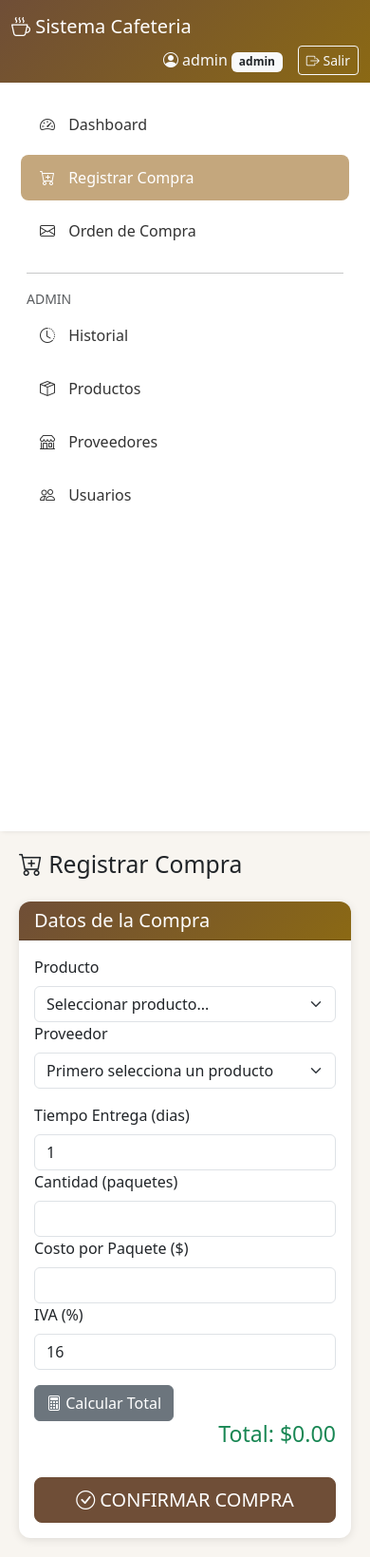
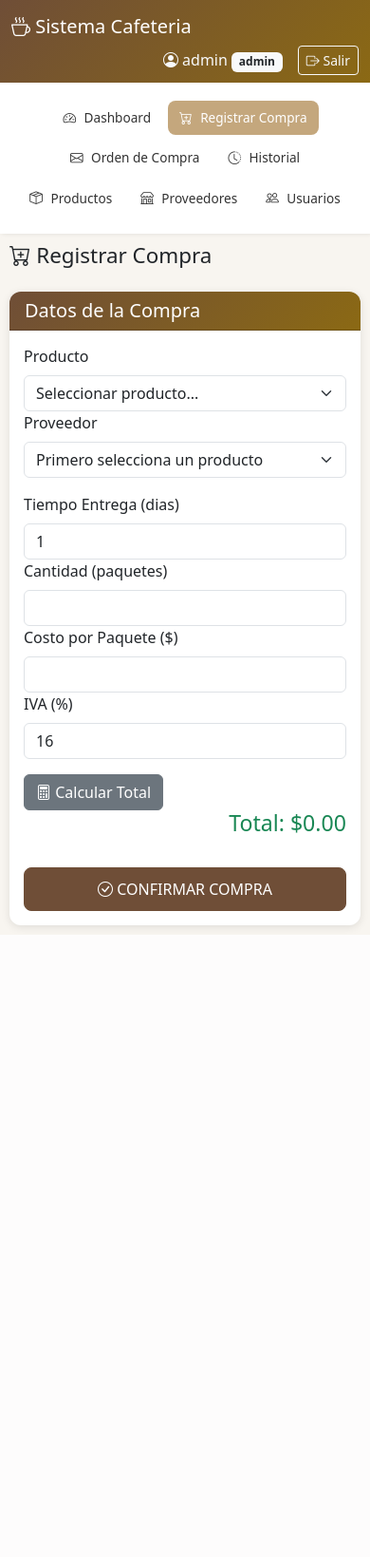
Before and after one commit to Elcapito2003/cafe-sistema, a Flask app: page /compras in a window 390 px wide. Shown: the whole page at 95% size. After the commit the page ends 984 px from the top, so only its background shows below. Run offline with Flask 3, Linux system fonts and the light colour scheme; a user stored in the database is signed in.

Commit message:
Quitar texto default y mejorar responsive

```diff
--- a/templates/base.html
+++ b/templates/base.html
@@ -65,6 +65,49 @@
         }
         .stat-card:hover {
             transform: translateY(-5px);
+        }
+
+        /* Mobile responsive */
+        @media (max-width: 768px) {
+            .sidebar {
+                min-height: auto;
+                padding-bottom: 10px;
+            }
+            .sidebar .nav {
+                flex-direction: row !important;
+                flex-wrap: wrap;
+                justify-content: center;
+            }
+            .sidebar .nav-link {
+                padding: 8px 12px;
+                margin: 3px;
+                font-size: 0.85rem;
+            }
+            .sidebar .nav-link i {
+                margin-right: 5px;
+            }
+            .sidebar hr, .sidebar small {
+                display: none;
+            }
+            .content-area {
+                padding: 10px;
+            }
+            .card-body {
+                padding: 15px;
+            }
+            .table {
+                font-size: 0.85rem;
+            }
+            h2 {
+                font-size: 1.4rem;
+            }
+            .stat-card h2 {
+                font-size: 1.8rem;
+            }
+            .btn-lg {
+                padding: 10px 20px;
+                font-size: 1rem;
+            }
         }
     </style>
 </head>
--- a/templates/login.html
+++ b/templates/login.html
@@ -34,9 +34,6 @@
                 </button>
             </form>
         </div>
-        <div class="card-footer text-center text-muted py-3">
-            <small>Usuario por defecto: admin / admin123</small>
-        </div>
     </div>
 </div>
 {% endblock %}
```
